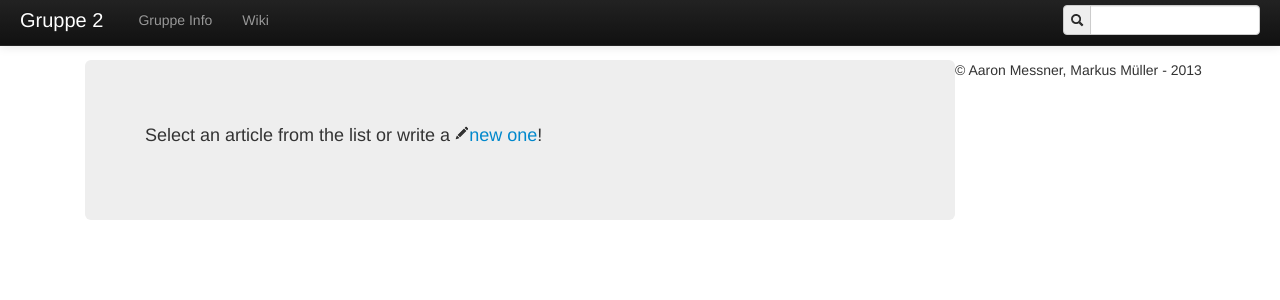
After one commit to noldmess/Progwebinfosys, a PHP site: template template/empty.php in a window 1280 px wide. The commit adds this page. Shown: the top 300 px of the page. Run offline with PHP 8.4, Linux system fonts and the light colour scheme; the template is opened without the code that fills it, so the values that code supplies are empty.

Commit message:
startseite wiki fix

```diff
--- a/template/article.php
+++ b/template/article.php
@@ -1,10 +1,8 @@
 <div class="span9">
 	<div class="hero-unit">
-<?php if(isset($TEMPLATE['title'])){?>
 		<h1><?php echo urldecode($TEMPLATE['title'])?></h1>
 		<p><?php echo $TEMPLATE['text']?></p>
 		<a class="btn btn-danger" href="/wiki/<?php echo urlencode($TEMPLATE['title']);?>/remove"><i class="icon-remove"></i>remove</a>
 		<a class="btn btn-primary" href="/wiki/<?php echo urlencode($TEMPLATE['title']);?>/change"><i class="icon-pencil"></i>change</a>
-<?php } ?>
 	</div>
 </div>
--- /dev/null
+++ b/template/empty.php
@@ -0,0 +1,5 @@
+<div class="span9">
+	<div class="hero-unit">
+    <p> Select an article from the list or write a <a href="/wiki/new/"><i class="icon-pencil"></i>new one</a>!</p>
+	</div>
+</div>
--- a/template/wikilist.php
+++ b/template/wikilist.php
@@ -5,7 +5,7 @@
 		<?php foreach($TEMPLATE['index'] as $item){?>
 			<li><a href="/wiki/<?php echo urlencode($item);?>/"> <?php echo urldecode($item);?></a></li>
 		<?php }?>
-	<li><a href="/wiki/new/"><i class="icon-pencil"></i>Neuer Artikel</a></li>
+	<li><a href="/wiki/new/"><i class="icon-pencil"></i>New Article</a></li>
 	</ul>
 	</div>
 	<!--/.well -->
```
